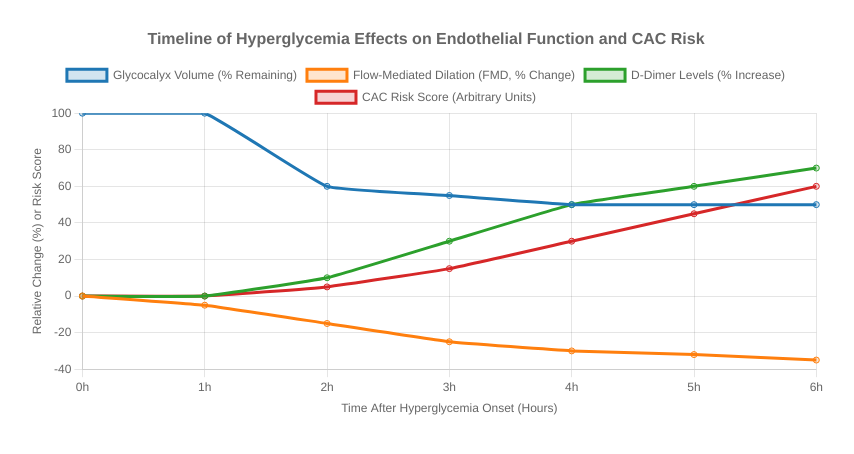
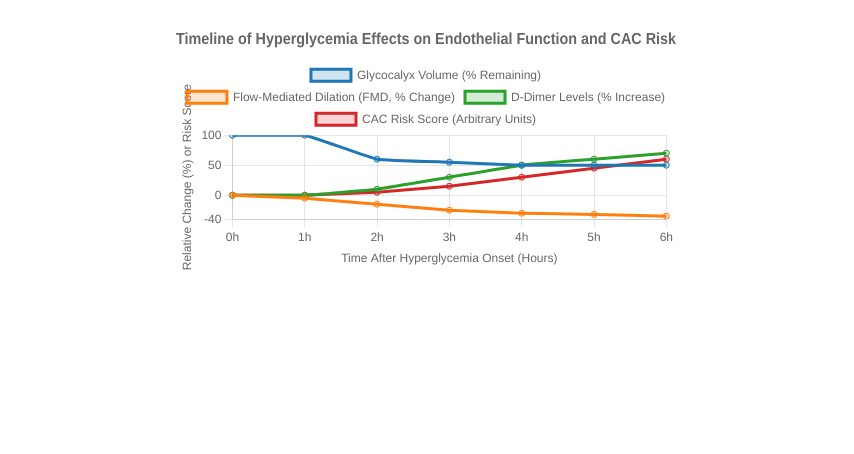
Before and after one commit to NinerXrayBravoTwoTwo/lmhr-charts, a plain HTML site: page Index.html in a window 1280 px wide. Shown: the whole page, without its empty margins (214-1068 px from the left). Drawn offline with nearby package versions, Linux system fonts and the light colour scheme.

Commit message:
changed the size

```diff
--- a/Index.html
+++ b/Index.html
@@ -9,7 +9,7 @@
 </head>
 <body>
     <!-- Create a canvas element for the chart -->
-    <div style="width: 800px; height: 400px; margin: 20px auto;">
+    <div style="width: 500px; height: 300px; margin: 20px auto;">
         <canvas id="hyperglycemiaChart"></canvas>
     </div>
 
```
